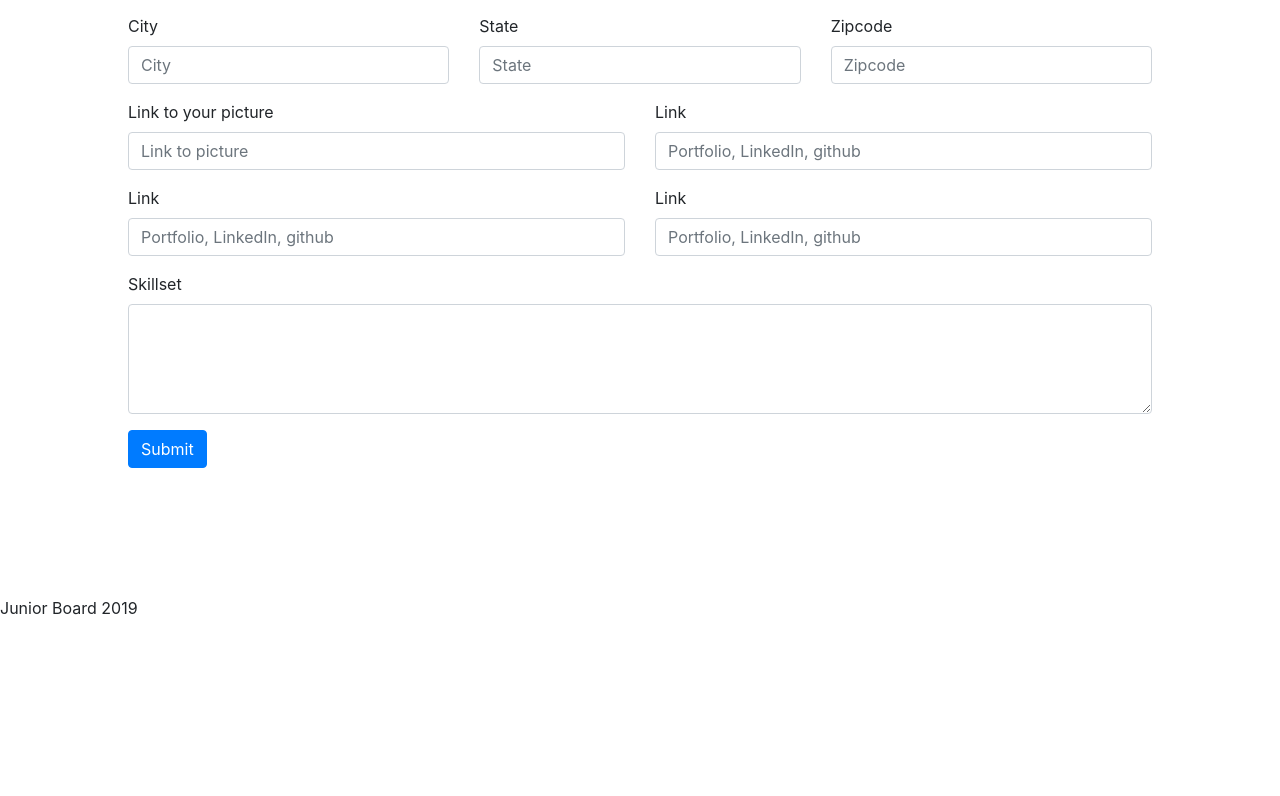
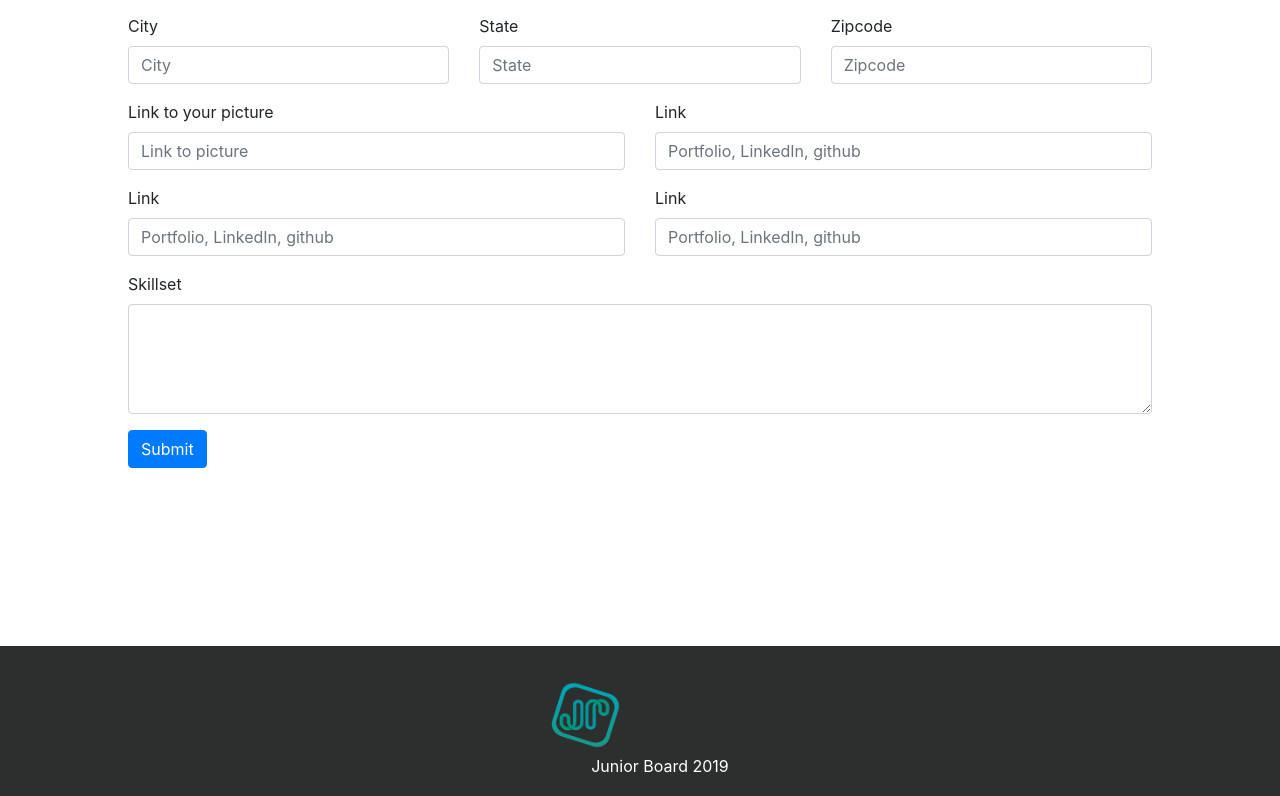
Before and after one commit to gijp-technologies/junior-board, a React (Create React App) app: page /form in a window 1280 px wide. Shown: the part 428-1224 px from the top of the page. Before the commit the page ends 1048 px from the top, so only its background shows below. Built offline with nearby package versions, Linux system fonts and the light colour scheme.

Commit message:
about page created, not finished. Footer style half way

```diff
--- a/src/components/Footer/Footer.js
+++ b/src/components/Footer/Footer.js
@@ -1,13 +1,20 @@
-import React from 'react'
+import React, { Component } from 'react';
+import logo from '../../Images/logo.png';
+import { Row } from "react-bootstrap";
+import './Style.css';
 
-const Footer = () => {
+class Footer extends Component {
+  render() {
     return (
-        <footer>
-            <div className="footer">
-                Junior Board 2019
-            </div>
-        </footer>
-    )
+      <footer className='footer'>
+        <Row>
+          <img className='footer-image' alt='Junior Board' src={logo} />
+        </Row>
+        <Row>
+          <div className='footer-text'>Junior Board 2019</div>
+        </Row>
+      </footer>
+    );
+  }
 }
-
 export default Footer;
--- /dev/null
+++ b/src/components/Footer/Style.css
@@ -0,0 +1,21 @@
+.footer{
+    display: flex;
+    align-items: center;
+    justify-content: center;
+    background-color: rgb(45, 46, 46);
+    color: white;
+    height: 150px;
+    margin-top: 50px;
+}
+.footer-image{
+    width: 70px;
+    display: flex;
+    align-items: center;
+    justify-content: center;
+    margin-bottom: 10px;
+    margin-left: 100px;
+}
+.footer-text{
+    margin-top: 90px;
+    margin-right: 100px;
+}
```
Also changed, not shown: src/Pages/About.js (+15 -0 lines).
